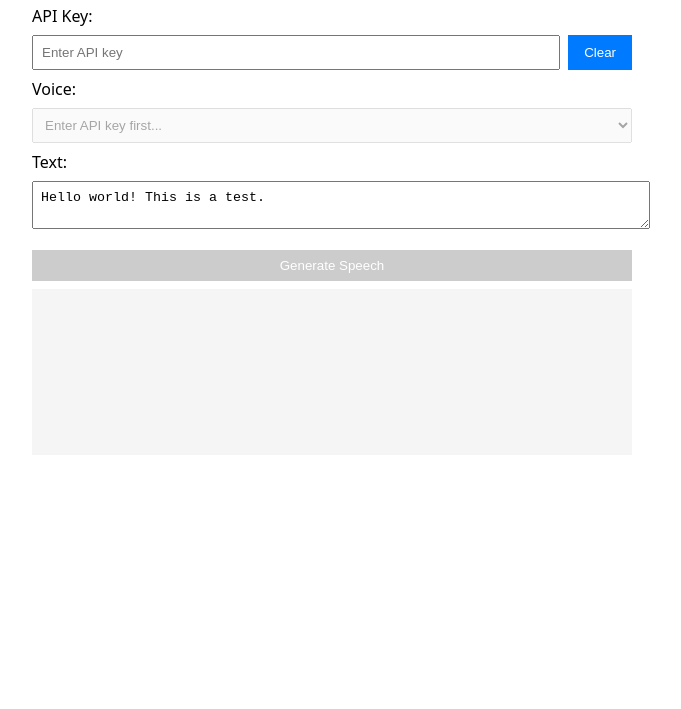
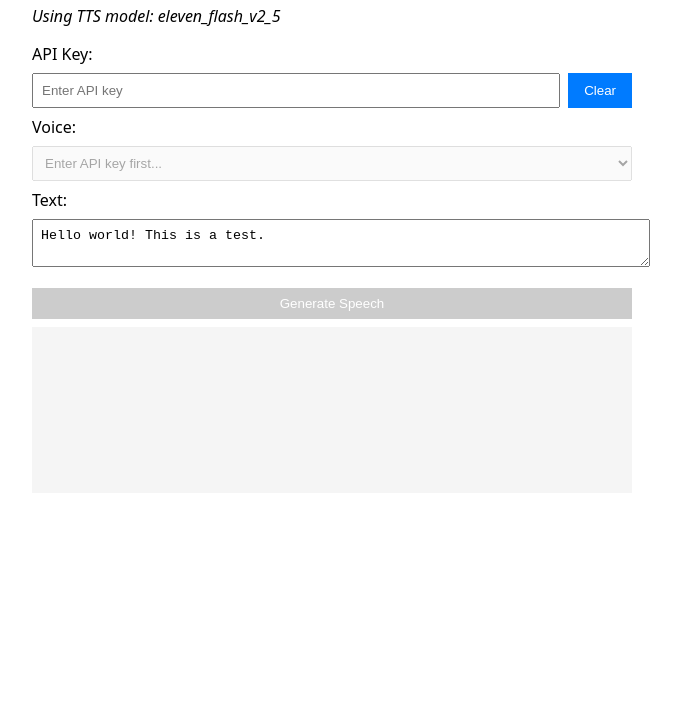
Before and after one commit to cablehead/allan-11labs, a plain HTML site: page text-to-voice/index.html in a window 1280 px wide. Shown: the part 91-800 px from the top of the page, without its empty margins (0-681 px from the left). Drawn offline with Linux system fonts and the light colour scheme.

Commit message:
Add TTS model note to text-to-voice app
- Added simple note indicating use of eleven_flash_v2_5 model

```diff
--- a/text-to-voice/index.html
+++ b/text-to-voice/index.html
@@ -16,6 +16,8 @@
 </head>
 <body>
   <h1>ElevenLabs TTS</h1>
+
+  <p><em>Using TTS model: eleven_flash_v2_5</em></p>
 
   <label>API Key:</label>
   <div class="flex">
```
